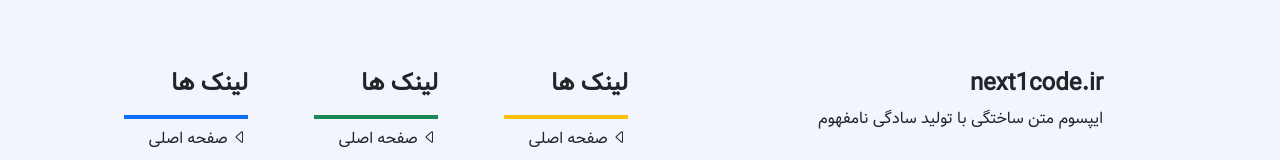
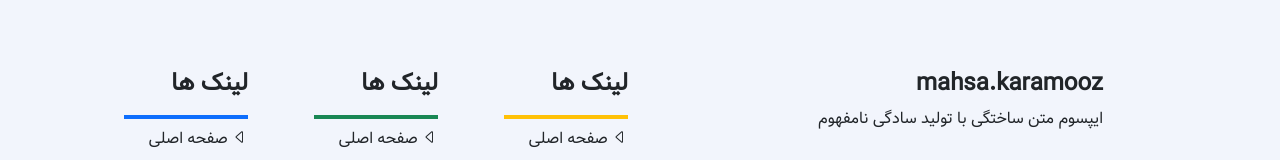
Before and after one commit to MahsaKaramooz/first-project, a plain HTML site: page index.html in a window 1280 px wide. Shown: the part 4401-4561 px from the top of the page. Drawn offline with nearby package versions, Linux system fonts and the light colour scheme; a script that the page names is missing.

Commit message:
change footer

```diff
--- a/index.html
+++ b/index.html
@@ -485,7 +485,7 @@
       <div class="container">
         <div class="row gy-4">
           <div class="col-lg-5 offset-lg-1">
-            <h4 class="fw-bold">next1code.ir</h4>
+            <h4 class="fw-bold">mahsa.karamooz</h4>
             <p> ایپسوم متن ساختگی با تولید سادگی نامفهوم</p>
           </div>
           <div class="col-lg-2">
```
